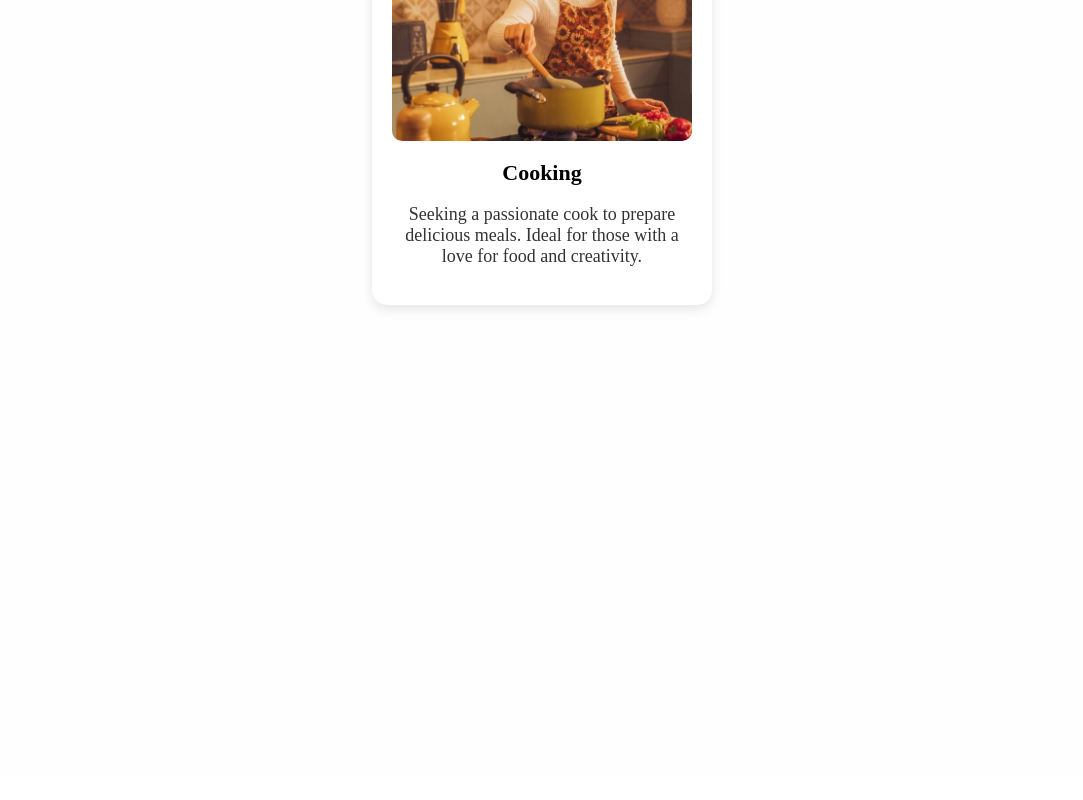
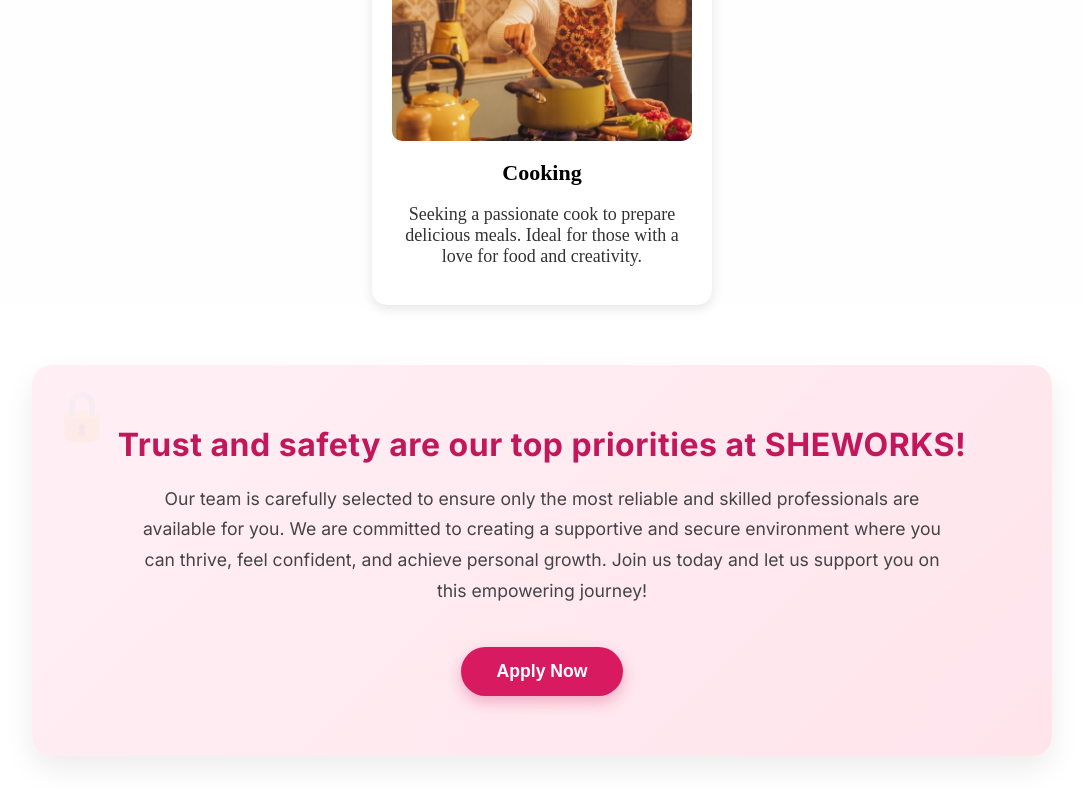
Before and after one commit to DevSaloni/Maid-Finder, a React (Vite) app: page / in a window 1280 px wide. Shown: the part 1736-2536 px from the top of the page, without its empty margins (98-1181 px from the left). Built offline with nearby package versions, Linux system fonts and the light colour scheme.

Commit message:
applynow card

```diff
--- /dev/null
+++ b/src/component/ApplyNow.css
@@ -0,0 +1,60 @@
+@import url('https://fonts.googleapis.com/css2?family=Inter:wght@400;600;700&display=swap');
+
+.trust-safety-section {
+  background: linear-gradient(135deg, #fff0f5 0%, #ffe4ec 100%);
+  padding: 60px 30px;
+  margin: 60px auto;
+  text-align: center;
+  max-width: 960px;
+  border-radius: 20px;
+  box-shadow: 0 12px 30px rgba(0, 0, 0, 0.08);
+  font-family: 'Inter', sans-serif;
+  position: relative;
+  overflow: hidden;
+}
+
+.trust-safety-section::before {
+  content: '🔒';
+  font-size: 3rem;
+  position: absolute;
+  top: 20px;
+  left: 20px;
+  opacity: 0.05;
+}
+
+.trust-safety-section strong {
+  display: block;
+  font-size: 2rem;
+  color: #c2185b;
+  margin-bottom: 20px;
+  font-weight: 700;
+  letter-spacing: 0.5px;
+}
+
+.trust-safety-section p {
+  font-size: 1.1rem;
+  color: #444;
+  max-width: 800px;
+  margin: 0 auto 40px;
+  line-height: 1.75;
+  font-weight: 400;
+}
+
+.trust-safety-section button {
+  background-color: #d81b60;
+  color: white;
+  padding: 14px 36px;
+  border: none;
+  border-radius: 30px;
+  font-size: 1.1rem;
+  font-weight: 600;
+  cursor: pointer;
+  box-shadow: 0 6px 15px rgba(216, 27, 96, 0.3);
+  transition: all 0.3s ease;
+}
+
+.trust-safety-section button:hover {
+  background-color: #c2185b;
+  transform: translateY(-2px);
+  box-shadow: 0 10px 20px rgba(216, 27, 96, 0.4);
+}
--- /dev/null
+++ b/src/component/ApplyNow.jsx
@@ -0,0 +1,18 @@
+import React from "react";
+import "./ApplyNow.css";
+
+const ApplyNow = () => {
+  return (
+    <div className="trust-safety-section">
+      <strong>Trust and safety are our top priorities at SHEWORKS!</strong>
+      <p>
+        Our team is carefully selected to ensure only the most reliable and skilled professionals are available for you.
+        We are committed to creating a supportive and secure environment where you can thrive, feel confident, and
+        achieve personal growth. Join us today and let us support you on this empowering journey!
+      </p>
+      <button>Apply Now</button>
+    </div>
+  );
+};
+
+export default ApplyNow;
--- a/src/component/serviceprovidersection.css
+++ b/src/component/serviceprovidersection.css
@@ -51,3 +51,8 @@
     font-size: 18px;
     color: #333;
 }
+
+.service-container {
+  margin-bottom: 0; /* remove bottom spacing */
+  padding-bottom: 0;
+}
--- a/src/pages/Home.jsx
+++ b/src/pages/Home.jsx
@@ -2,13 +2,14 @@
 import Herosection from "../component/Herosection";
 import Serviceprovidersection from "../component/Serviceprovidersection";
 import Navbar from '../component/Navbar';
-
+import ApplyNow from '../component/ApplyNow';
 const Home = () => {
   return (
     <>
     <Navbar/>
     <Herosection/>
     <Serviceprovidersection/>
+    <ApplyNow/>
     </>
   )
 }
```
